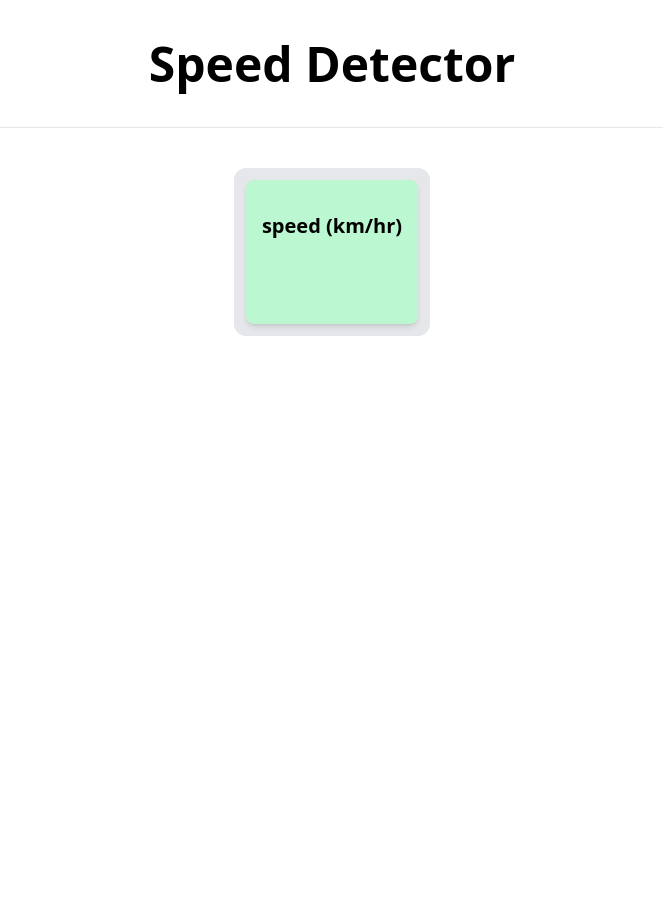
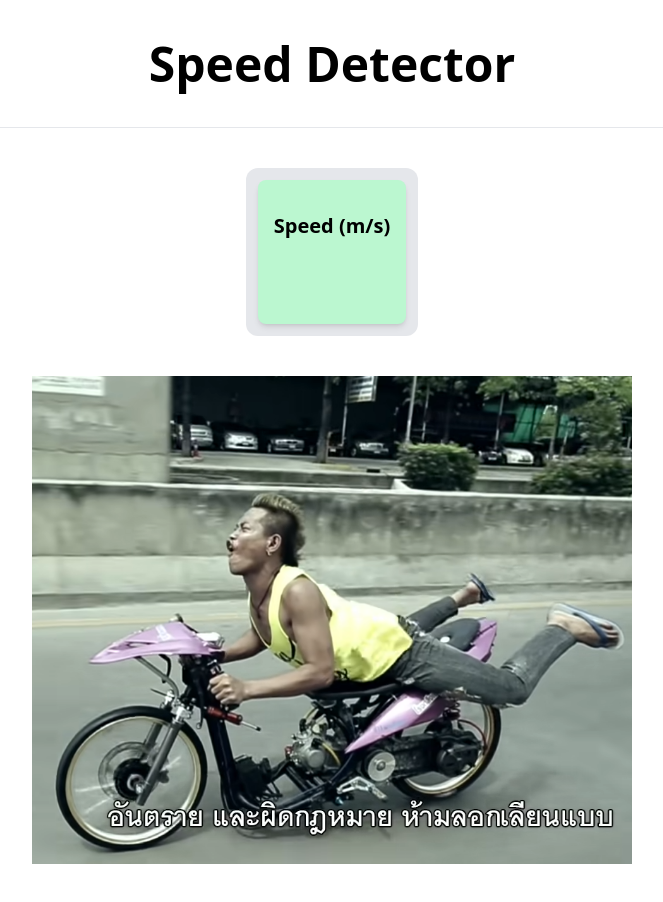
Before and after one commit to bblueberries/embeded-lab-final, a React (Vite) app in the folder embed-lab-web/: page / in a window 1280 px wide. Shown: the whole page, without its empty margins (308-971 px from the left). Before the commit the page ends 800 px from the top, so only its background shows below. Built offline with nearby package versions, Linux system fonts and the light colour scheme; no server answers; the database is empty.

Commit message:
add pictures

```diff
--- a/embed-lab-web/package.json
+++ b/embed-lab-web/package.json
@@ -11,6 +11,7 @@
   },
   "dependencies": {
     "dotenv": "^16.4.5",
+    "firebase": "^10.12.1",
     "react": "^18.2.0",
     "react-dom": "^18.2.0"
   },
--- a/embed-lab-web/src/App.jsx
+++ b/embed-lab-web/src/App.jsx
@@ -20,6 +20,9 @@ function App() {
       <div className="flex flex-col justify-center items-center">
         <Header />
         <SpeedCard value={speed} />
+        <div className="flex flex-col my-10 items-center">
+          <img src="public/motorcycle.png" width="600" height="600" />
+        </div>
       </div>
     </>
   );
--- a/embed-lab-web/src/components/SpeedCard.jsx
+++ b/embed-lab-web/src/components/SpeedCard.jsx
@@ -15,7 +15,7 @@ export default function SpeedCard({ value }) {
       >
         <div className="flex flex-col">
           <div className="text-center font-extrabold text-xl">
-            speed (km/hr)
+            Speed (m/s)
           </div>
           <div className="text-center font-bold text-4xl m-2">{speed}</div>
           <div className=" block text-center font-extrabold text-xl text-red-900 min-h-9">
```
Also changed, not shown: embed-lab-web/public/motorcycle.png (added), 1 other file (tests, documents, lock files or other folders).
